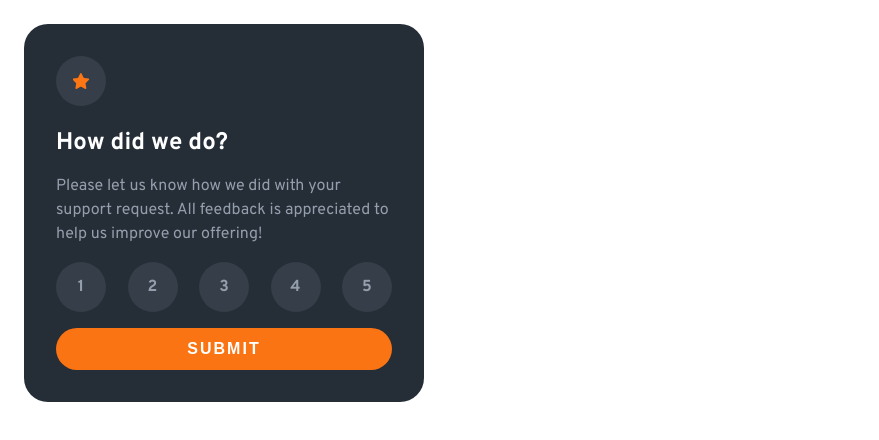
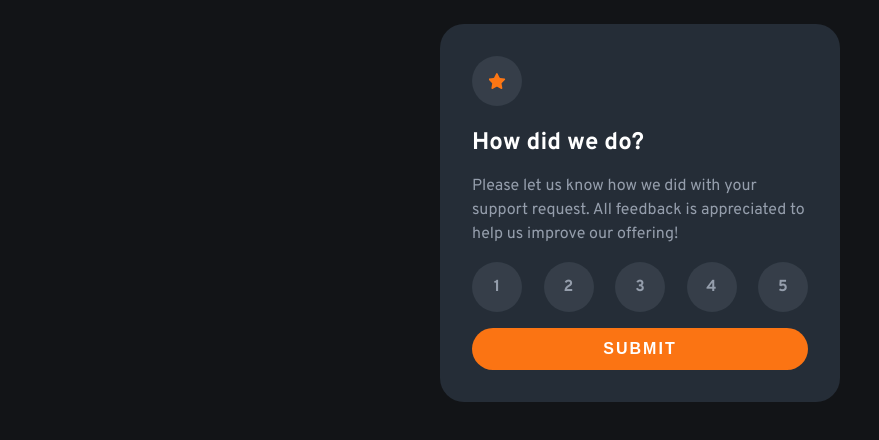
Before and after one commit to Everezze/rating-component, a plain HTML site: page index.html in a window 1280 px wide. Shown: the whole page, without its empty margins (0-879 px from the left). Drawn offline with Linux system fonts and the light colour scheme.

Commit message:
fixed centering and adding bg color

```diff
--- a/style.css
+++ b/style.css
@@ -6,6 +6,7 @@ body{
     padding: 1rem;
     color: hsl(0,0%,100%);
     font-family: "Overpass";
+    background: hsl(216, 12%, 8%);
 }
 
 h2,h3{
@@ -30,6 +31,7 @@ article{
     background: hsl(213,19%,18%);
     padding: 2rem;
     border-radius: 1.5rem;
+    margin: 0 auto;
 }
 
 p{
```
